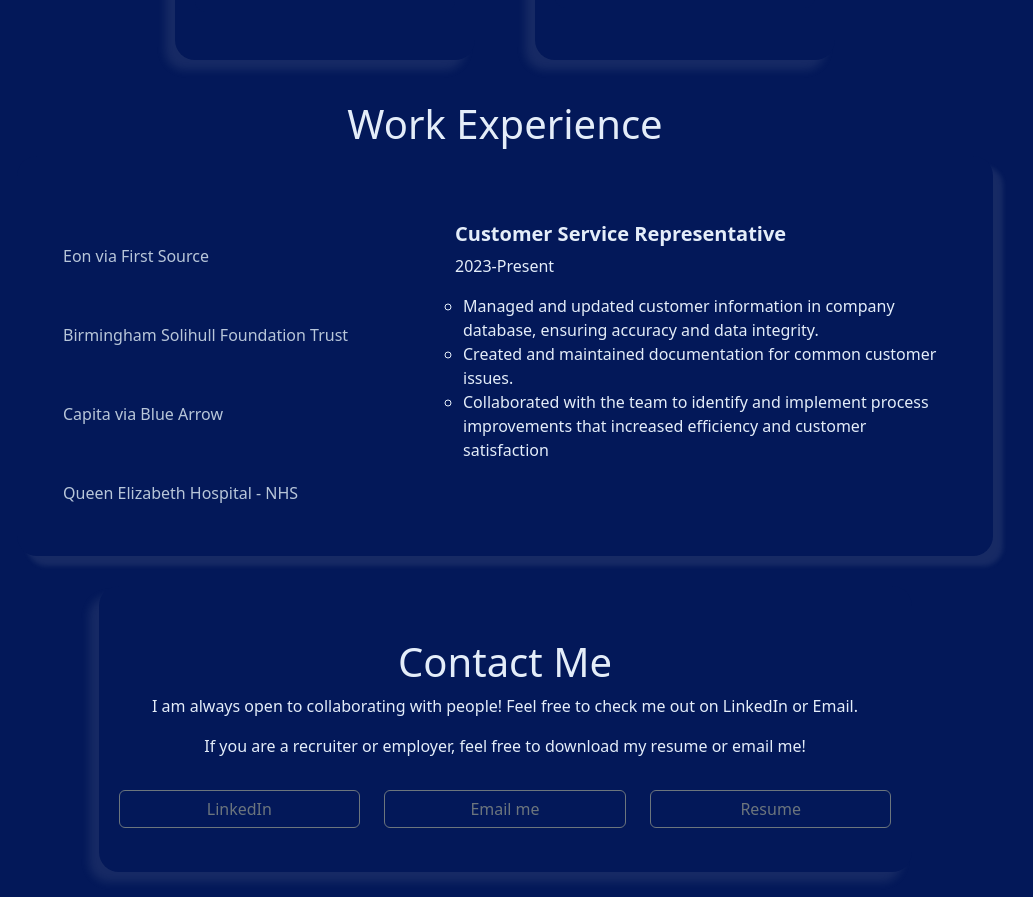
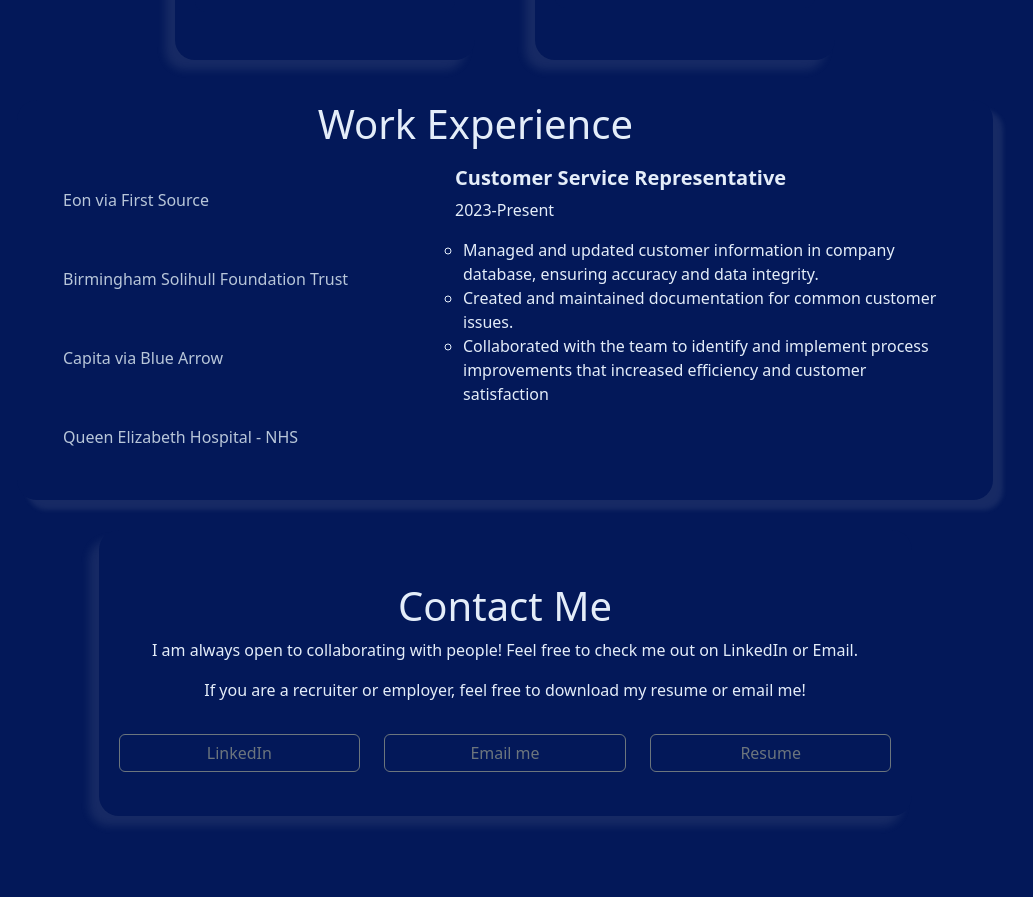
Before and after one commit to DanilleH22/portfolio, a React (Create React App) app: page / in a window 1280 px wide. Shown: the part 1919-2816 px from the top of the page, without its empty margins (135-1168 px from the left). After the commit the page ends 2765 px from the top, so only its background shows below. Built offline with nearby package versions, Linux system fonts and the light colour scheme.

Commit message:
Style work experience title

```diff
--- a/src/styles/Experience.module.css
+++ b/src/styles/Experience.module.css
@@ -99,3 +99,9 @@
 @media (max-width: 768px) {
 
 }
+
+/* Job title */
+.JobHeader {
+  position: absolute;
+  right: 40%;
+}
```
